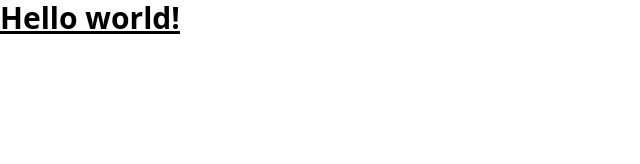
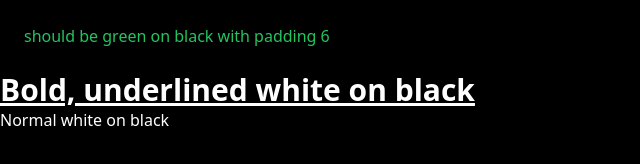
Before and after one commit to rfulton-lf/rfulton-lf.github.io, a website: page index.html in a window 1280 px wide. Shown: the whole page, without its empty margins (0-640 px from the left). Drawn offline with Linux system fonts and the light colour scheme.

Commit message:
updated index.html

```diff
--- a/index.html
+++ b/index.html
@@ -1,13 +1,17 @@
-<!doctype html>
+<!DOCTYPE html>
 <html>
-<head>
-  <meta charset="UTF-8">
-  <meta name="viewport" content="width=device-width, initial-scale=1.0">
-  <link href="./output.css" rel="stylesheet">
-</head>
-<body>
-  <h1 class="text-3xl font-bold underline">
-    Hello world!
-  </h1>
-</body>
+  <head>
+    <meta charset="UTF-8" />
+    <meta name="viewport" content="width=device-width, initial-scale=1.0" />
+    <link href="./output.css" rel="stylesheet" />
+  </head>
+  <body class="bg-black">
+    <div class="p-6 flex">
+      <p class="text-green-500">should be green on black with padding 6</p>
+    </div>
+    <div class="text-white">
+      <h1 class="text-3xl font-bold underline">Bold, underlined white on black</h1>
+      <h2>Normal white on black</h2>
+    </div>
+  </body>
 </html>
```
Also changed, not shown: output.css.
